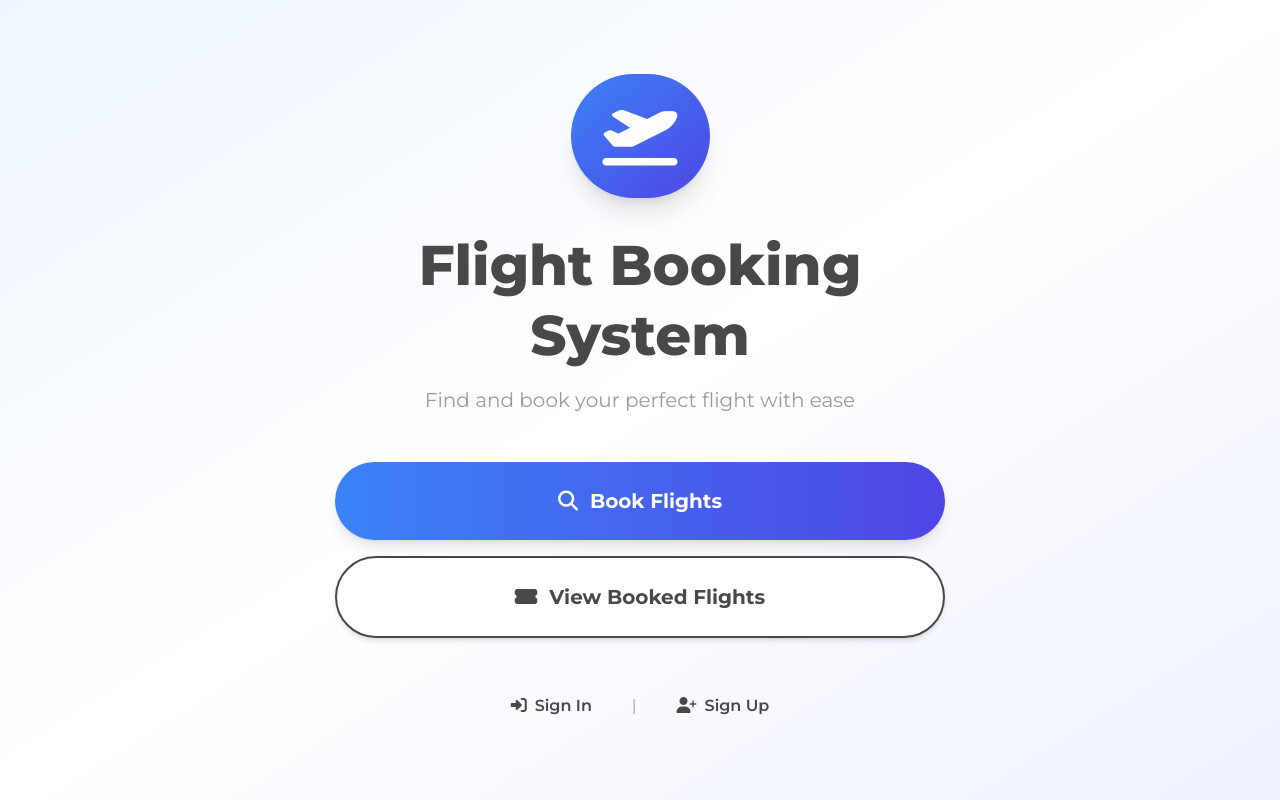
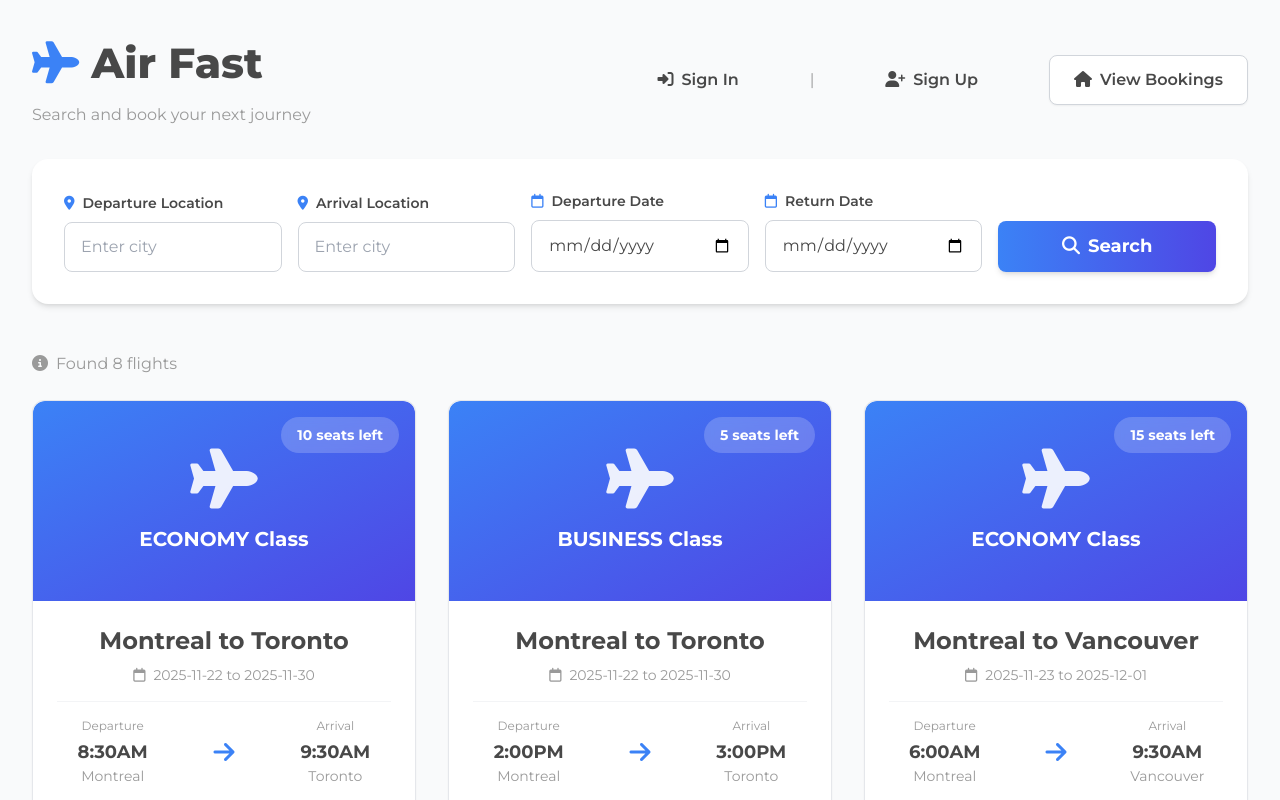
Before and after one commit to RENOLEVES/AirFast, a Vue app in the folder Frontend/: page / in a window 1280 px wide. Shown: the top 800 px of the page. Built offline with nearby package versions, Linux system fonts and the light colour scheme.

Commit message:
update frontend

```diff
--- a/Frontend/index.html
+++ b/Frontend/index.html
@@ -4,7 +4,7 @@
     <meta charset="UTF-8">
     <link rel="icon" type="image/svg+xml" href="/vite.svg">
     <meta name="viewport" content="width=device-width, initial-scale=1.0">
-    <title>Flight Booking System</title>
+    <title>Air Fast</title>
     <link rel="preconnect" href="https://fonts.googleapis.com">
     <link rel="preconnect" href="https://fonts.gstatic.com" crossorigin>
     <link href="https://fonts.googleapis.com/css2?family=Montserrat:wght@400;500;600;700;800;900&display=swap" rel="stylesheet">
--- a/Frontend/src/App.vue
+++ b/Frontend/src/App.vue
@@ -6,8 +6,7 @@
 
 <script setup>
 import { ref, computed, provide } from 'vue'
-import HomePage from './views/HomePage.vue'
-import FlightBooking from './views/FlightBooking.vue'
+import HomePage from './views/FlightBooking.vue'
 import BookedFlights from './views/BookedFlights.vue'
 import UserSignup from './views/UserSignup.vue'
 import UserSignin from './views/UserSignin.vue'
@@ -17,7 +16,6 @@ const currentView = ref('HomePage')
 
 const views = {
   HomePage,
-  FlightBooking,
   BookedFlights,
   UserSignup,
   UserSignin,
--- a/Frontend/src/views/FlightBooking.vue
+++ b/Frontend/src/views/FlightBooking.vue
@@ -5,15 +5,28 @@
       <div class="flex justify-between items-center mb-8">
         <div>
           <h1 class="font-extrabold text-[42px] text-[#484848] mb-2">
-            <i class="fas fa-plane text-blue-500 mr-3"></i>Available Flights
+            <i class="fas fa-plane text-blue-500 mr-3"></i>Air Fast
           </h1>
           <p class="text-[#9a9a9a]">Search and book your next journey</p>
         </div>
         <button
-          @click="$emit('navigate', 'HomePage')"
+          @click="$emit('navigate', 'UserSignin')"
+          class="text-[#484848] font-semibold hover:text-blue-600 transition-colors px-6 py-2 rounded-lg hover:bg-white/50 pl-[300px]"
+        >
+          <i class="fas fa-sign-in-alt mr-2"></i>Sign In
+        </button>
+        <span class="text-[#9a9a9a]">|</span>
+        <button
+          @click="$emit('navigate', 'UserSignup')"
+          class="text-[#484848] font-semibold hover:text-blue-600 transition-colors px-6 py-2 rounded-lg hover:bg-white/50"
+        >
+          <i class="fas fa-user-plus mr-2"></i>Sign Up
+        </button>
+        <button
+          @click="$emit('navigate', 'BookedFlights')"
           class="px-6 py-3 bg-white border border-gray-300 text-[#484848] rounded-lg hover:bg-gray-50 transition font-semibold shadow-sm"
         >
-          <i class="fas fa-home mr-2"></i>Back to Home
+          <i class="fas fa-home mr-2"></i>View Bookings
         </button>
       </div>
 
```
